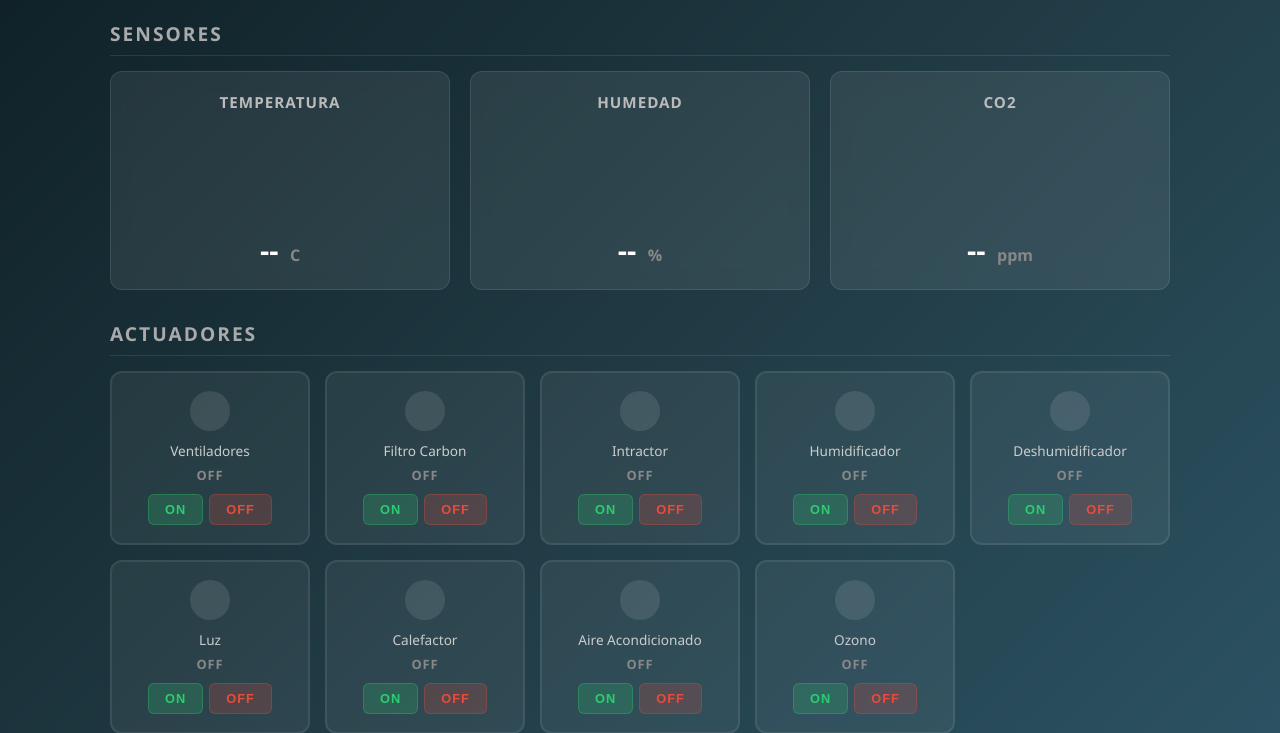
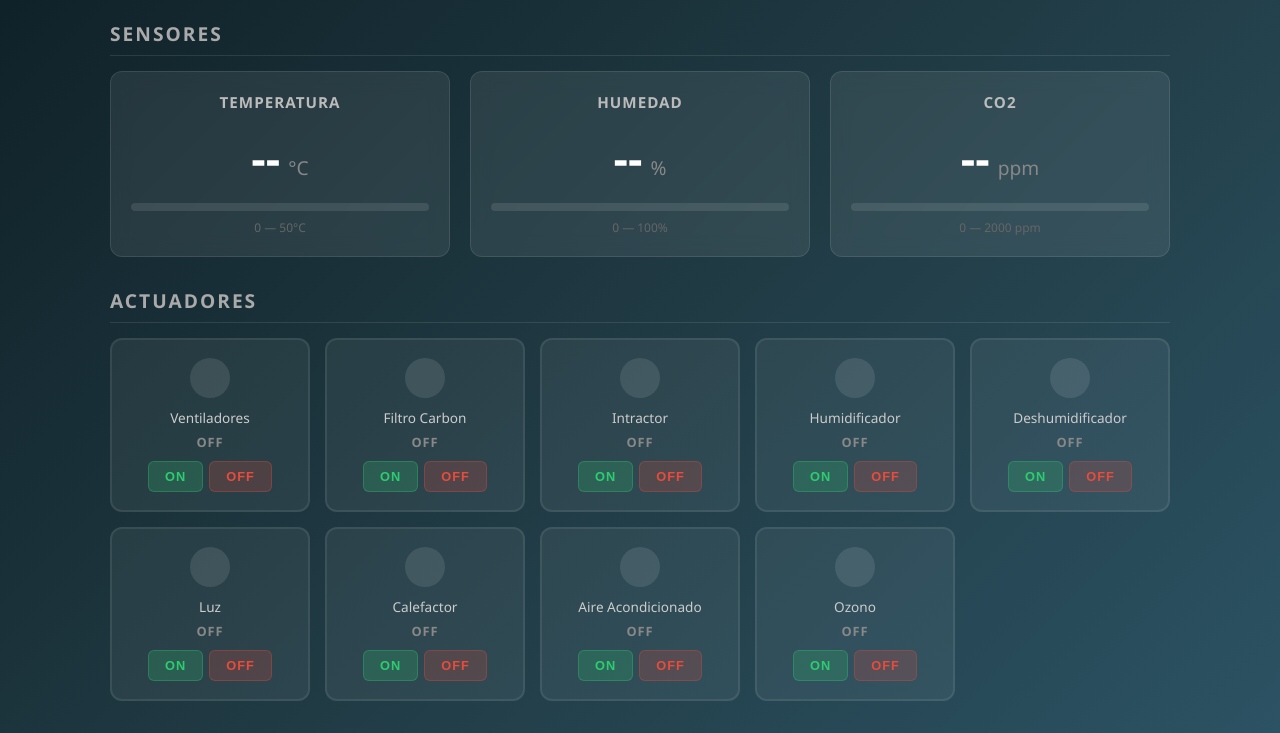
Before and after one commit to gatolda/Control_clima, a Flask app: page / in a window 1280 px wide. Shown: the part 62-795 px from the top of the page. Run offline with Flask 3, Linux system fonts and the light colour scheme; data that the repository does not hold is empty; some libraries are stand-ins or nearby versions.

Commit message:
Fix sensor display and improve dashboard reliability
- Fix CO2 PWM formula (was 1000x too high)
- Replace gauge.js with progress bars for sensor display
- Add HTTP polling fallback for sensor data
- Filter erratic DHT22 readings (negative temp, >100% humidity)
- Use threading async_mode for SocketIO to prevent GPIO blocking
- Store latest sensor data in shared variable with thread lock

Co-Authored-By: Claude Opus 4.6 <noreply@anthropic.com>

```diff
--- a/app.py
+++ b/app.py
@@ -10,7 +10,7 @@ import time
 
 app = Flask(__name__)
 app.config["SECRET_KEY"] = "invernadero-secret"
-socketio = SocketIO(app, cors_allowed_origins="*")
+socketio = SocketIO(app, cors_allowed_origins="*", async_mode="threading")
 
 # Inicializar configuracion, sensores y actuadores
 inicializar_gpio()
@@ -18,6 +18,10 @@ config = ConfigLoader()
 config.cargar_configuracion()
 sensor_reader = SensorReader(config)
 actuator_manager = ActuatorManager(config)
+
+# Ultima lectura de sensores (compartida entre threads)
+latest_sensor_data = {}
+sensor_lock = threading.Lock()
 
 # --- Rutas HTTP ---
 
@@ -28,8 +32,8 @@ def index():
 
 @app.route("/sensores")
 def get_sensores():
-    datos = sensor_reader.read_all()
-    return jsonify(datos)
+    with sensor_lock:
+        return jsonify(latest_sensor_data)
 
 @app.route("/actuadores/estado")
 def estado_actuadores():
@@ -40,14 +44,10 @@ def estado_actuadores():
 @socketio.on("connect")
 def handle_connect():
     print("Cliente conectado")
-    # Enviar estado actual de actuadores al conectar
     emit("actuator_status", actuator_manager.status())
-    # Enviar lectura inicial de sensores
-    try:
-        datos = sensor_reader.read_all()
-        emit("sensor_data", datos)
-    except Exception as e:
-        print(f"Error leyendo sensores: {e}")
+    with sensor_lock:
+        if latest_sensor_data:
+            emit("sensor_data", latest_sensor_data)
 
 @socketio.on("disconnect")
 def handle_disconnect():
@@ -61,19 +61,23 @@ def handle_toggle(data):
         actuator_manager.turn_on(nombre)
     elif accion == "off":
         actuator_manager.turn_off(nombre)
-    # Emitir estado actualizado a TODOS los clientes
     socketio.emit("actuator_status", actuator_manager.status())
 
 # --- Background thread para lecturas de sensores ---
 
 def sensor_background_thread():
+    global latest_sensor_data
+    print("Background thread de sensores iniciado")
     while True:
-        time.sleep(5)
         try:
             datos = sensor_reader.read_all()
+            with sensor_lock:
+                latest_sensor_data = datos
+            print(f"Sensores: temp={datos.get('temperatura_humedad', {}).get('temperature')}, hum={datos.get('temperatura_humedad', {}).get('humidity')}, co2={datos.get('co2', {}).get('co2')}", flush=True)
             socketio.emit("sensor_data", datos)
         except Exception as e:
-            print(f"Error en lectura de sensores: {e}")
+            print(f"Error en lectura de sensores: {e}", flush=True)
+        time.sleep(5)
 
 @app.errorhandler(404)
 def not_found(error):
--- a/static/style.css
+++ b/static/style.css
@@ -89,29 +89,50 @@ main {
 .sensor-card h3 {
     font-size: 0.95rem;
     color: #bbb;
-    margin-bottom: 10px;
+    margin-bottom: 15px;
     text-transform: uppercase;
     letter-spacing: 1px;
 }
 
-.sensor-card canvas {
-    width: 180px !important;
-    height: 100px !important;
-    display: block;
-    margin: 0 auto;
+.sensor-value {
+    margin-bottom: 15px;
 }
 
-.sensor-value {
-    margin-top: 8px;
-    font-size: 1.8rem;
+.big-value {
+    font-size: 2.8rem;
     font-weight: 700;
     color: #fff;
 }
 
 .sensor-value .unit {
-    font-size: 1rem;
+    font-size: 1.2rem;
     color: #888;
     margin-left: 4px;
+}
+
+.sensor-bar {
+    width: 100%;
+    height: 8px;
+    background: rgba(255, 255, 255, 0.1);
+    border-radius: 4px;
+    overflow: hidden;
+    margin-bottom: 8px;
+}
+
+.bar-fill {
+    height: 100%;
+    border-radius: 4px;
+    transition: width 0.8s ease, background 0.5s ease;
+}
+
+.bar-good { background: #2ecc71; }
+.bar-warn { background: #f39c12; }
+.bar-cold { background: #3498db; }
+.bar-hot { background: #e74c3c; }
+
+.sensor-range {
+    font-size: 0.75rem;
+    color: #666;
 }
 
 /* --- Actuadores --- */
--- a/templates/index.html
+++ b/templates/index.html
@@ -5,7 +5,6 @@
     <meta name="viewport" content="width=device-width, initial-scale=1.0">
     <title>Control Climatico - Invernadero</title>
     <link rel="stylesheet" href="{{ url_for('static', filename='style.css') }}">
-    <script src="https://cdn.jsdelivr.net/npm/@bernii/gauge.js/dist/gauge.min.js"></script>
     <script src="https://cdnjs.cloudflare.com/ajax/libs/socket.io/4.7.4/socket.io.min.js"></script>
 </head>
 <body>
@@ -24,27 +23,36 @@
             <div class="sensors-grid">
                 <div class="sensor-card">
                     <h3>Temperatura</h3>
-                    <canvas id="tempGauge"></canvas>
                     <div class="sensor-value">
-                        <span id="tempValue">--</span>
-                        <span class="unit">C</span>
+                        <span id="tempValue" class="big-value">--</span>
+                        <span class="unit">°C</span>
                     </div>
+                    <div class="sensor-bar">
+                        <div class="bar-fill bar-temp" id="tempBar" style="width: 0%"></div>
+                    </div>
+                    <div class="sensor-range">0 — 50°C</div>
                 </div>
                 <div class="sensor-card">
                     <h3>Humedad</h3>
-                    <canvas id="humGauge"></canvas>
                     <div class="sensor-value">
-                        <span id="humValue">--</span>
+                        <span id="humValue" class="big-value">--</span>
                         <span class="unit">%</span>
                     </div>
+                    <div class="sensor-bar">
+                        <div class="bar-fill bar-hum" id="humBar" style="width: 0%"></div>
+                    </div>
+                    <div class="sensor-range">0 — 100%</div>
                 </div>
                 <div class="sensor-card">
                     <h3>CO2</h3>
-                    <canvas id="co2Gauge"></canvas>
                     <div class="sensor-value">
-                        <span id="co2Value">--</span>
+                        <span id="co2Value" class="big-value">--</span>
                         <span class="unit">ppm</span>
                     </div>
+                    <div class="sensor-bar">
+                        <div class="bar-fill bar-co2" id="co2Bar" style="width: 0%"></div>
+                    </div>
+                    <div class="sensor-range">0 — 2000 ppm</div>
                 </div>
             </div>
         </section>
@@ -75,6 +83,7 @@
         socket.on('connect', function() {
             document.getElementById('connection-status').className = 'status-dot connected';
             document.getElementById('connection-text').textContent = 'Conectado';
+            console.log('Socket.IO conectado');
         });
 
         socket.on('disconnect', function() {
@@ -82,86 +91,57 @@
             document.getElementById('connection-text').textContent = 'Desconectado';
         });
 
-        // --- Gauges ---
-        const gaugeOpts = {
-            angle: 0.15,
-            lineWidth: 0.3,
-            radiusScale: 0.9,
-            pointer: { length: 0.5, strokeWidth: 0.035, color: '#ffffff' },
-            limitMax: true,
-            limitMin: true,
-            highDpiSupport: true,
-            renderTicks: { divisions: 5, divWidth: 1, divLength: 0.5, divColor: '#666' }
-        };
-
-        const tempGauge = new Gauge(document.getElementById('tempGauge')).setOptions({
-            ...gaugeOpts,
-            staticZones: [
-                {strokeStyle: '#3498db', min: 0, max: 15},
-                {strokeStyle: '#2ecc71', min: 15, max: 20},
-                {strokeStyle: '#27ae60', min: 20, max: 26},
-                {strokeStyle: '#f39c12', min: 26, max: 32},
-                {strokeStyle: '#e74c3c', min: 32, max: 50}
-            ],
-            staticLabels: { font: '11px sans-serif', labels: [0, 10, 20, 30, 40, 50], color: '#aaa' }
-        });
-        tempGauge.maxValue = 50;
-        tempGauge.setMinValue(0);
-        tempGauge.animationSpeed = 20;
-        tempGauge.set(0);
-
-        const humGauge = new Gauge(document.getElementById('humGauge')).setOptions({
-            ...gaugeOpts,
-            staticZones: [
-                {strokeStyle: '#e74c3c', min: 0, max: 30},
-                {strokeStyle: '#f39c12', min: 30, max: 50},
-                {strokeStyle: '#27ae60', min: 50, max: 70},
-                {strokeStyle: '#f39c12', min: 70, max: 85},
-                {strokeStyle: '#e74c3c', min: 85, max: 100}
-            ],
-            staticLabels: { font: '11px sans-serif', labels: [0, 25, 50, 75, 100], color: '#aaa' }
-        });
-        humGauge.maxValue = 100;
-        humGauge.setMinValue(0);
-        humGauge.animationSpeed = 20;
-        humGauge.set(0);
-
-        const co2Gauge = new Gauge(document.getElementById('co2Gauge')).setOptions({
-            ...gaugeOpts,
-            staticZones: [
-                {strokeStyle: '#27ae60', min: 0, max: 800},
-                {strokeStyle: '#f39c12', min: 800, max: 1200},
-                {strokeStyle: '#e74c3c', min: 1200, max: 2000}
-            ],
-            staticLabels: { font: '11px sans-serif', labels: [0, 400, 800, 1200, 2000], color: '#aaa' }
-        });
-        co2Gauge.maxValue = 2000;
-        co2Gauge.setMinValue(0);
-        co2Gauge.animationSpeed = 20;
-        co2Gauge.set(0);
-
-        // --- Recibir datos de sensores ---
-        socket.on('sensor_data', function(data) {
+        // --- Actualizar sensores ---
+        function updateSensors(data) {
             if (data.temperatura_humedad) {
                 const temp = data.temperatura_humedad.temperature;
                 const hum = data.temperatura_humedad.humidity;
-                if (temp !== null && temp !== undefined) {
-                    tempGauge.set(temp);
+                if (temp !== null && temp !== undefined && temp > -40 && temp < 80) {
                     document.getElementById('tempValue').textContent = temp.toFixed(1);
+                    const pct = Math.min(100, Math.max(0, (temp / 50) * 100));
+                    document.getElementById('tempBar').style.width = pct + '%';
+                    // Color segun rango
+                    const bar = document.getElementById('tempBar');
+                    if (temp < 15) bar.className = 'bar-fill bar-cold';
+                    else if (temp <= 26) bar.className = 'bar-fill bar-good';
+                    else bar.className = 'bar-fill bar-hot';
                 }
-                if (hum !== null && hum !== undefined) {
-                    humGauge.set(hum);
+                if (hum !== null && hum !== undefined && hum >= 0 && hum <= 100) {
                     document.getElementById('humValue').textContent = hum.toFixed(1);
+                    document.getElementById('humBar').style.width = hum + '%';
+                    const bar = document.getElementById('humBar');
+                    if (hum < 50) bar.className = 'bar-fill bar-cold';
+                    else if (hum <= 70) bar.className = 'bar-fill bar-good';
+                    else bar.className = 'bar-fill bar-hot';
                 }
             }
             if (data.co2) {
-                const co2val = data.co2.co2;
-                if (co2val !== null && co2val !== undefined) {
-                    co2Gauge.set(co2val);
-                    document.getElementById('co2Value').textContent = Math.round(co2val);
+                const co2 = data.co2.co2;
+                if (co2 !== null && co2 !== undefined && co2 >= 0 && co2 <= 5000) {
+                    document.getElementById('co2Value').textContent = Math.round(co2);
+                    const pct = Math.min(100, Math.max(0, (co2 / 2000) * 100));
+                    document.getElementById('co2Bar').style.width = pct + '%';
+                    const bar = document.getElementById('co2Bar');
+                    if (co2 <= 800) bar.className = 'bar-fill bar-good';
+                    else if (co2 <= 1200) bar.className = 'bar-fill bar-warn';
+                    else bar.className = 'bar-fill bar-hot';
                 }
             }
+        }
+
+        // Recibir via Socket.IO
+        socket.on('sensor_data', function(data) {
+            console.log('sensor_data recibido:', data);
+            updateSensors(data);
         });
+
+        // Fallback: polling HTTP cada 5 segundos
+        setInterval(function() {
+            fetch('/sensores')
+                .then(r => r.json())
+                .then(data => updateSensors(data))
+                .catch(e => console.log('Error polling sensores:', e));
+        }, 5000);
 
         // --- Recibir estado de actuadores ---
         socket.on('actuator_status', function(estados) {
@@ -184,6 +164,21 @@
         function toggleActuador(nombre, accion) {
             socket.emit('toggle_actuador', { nombre: nombre, accion: accion });
         }
+
+        // Cargar datos iniciales via HTTP
+        fetch('/sensores').then(r => r.json()).then(data => updateSensors(data)).catch(() => {});
+        fetch('/actuadores/estado').then(r => r.json()).then(data => {
+            if (data) {
+                for (const [nombre, activo] of Object.entries(data)) {
+                    const card = document.getElementById('card-' + nombre);
+                    const state = document.getElementById('state-' + nombre);
+                    if (card && activo) {
+                        card.classList.add('active');
+                        state.textContent = 'ON';
+                    }
+                }
+            }
+        }).catch(() => {});
     </script>
 </body>
 </html>
```
Also changed, not shown: Sensores/co2_pwm_sensor.py (+9 -5 lines).
